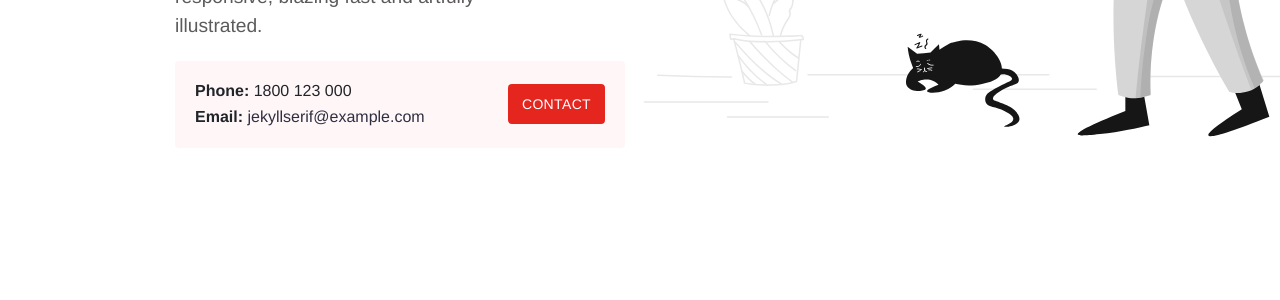
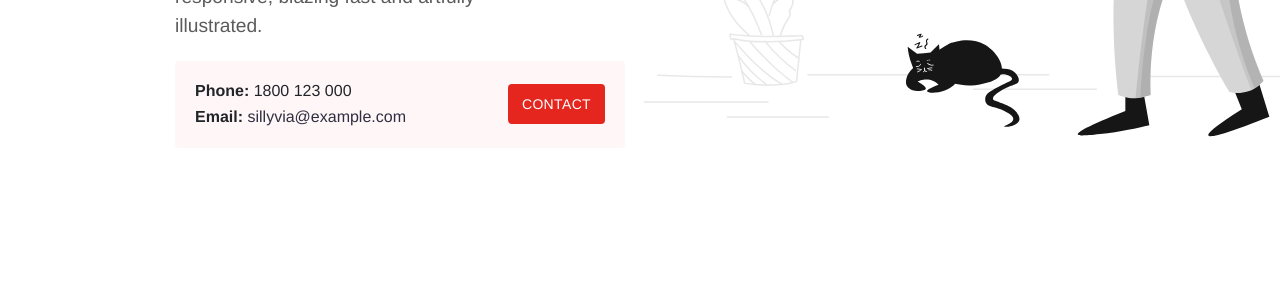
Before and after one commit to sylviaedr/edrelectronics, a Jekyll site: the page built from index.md, in a window 1280 px wide. Shown: the part 356-656 px from the top of the page. Built offline with Jekyll 4.4.1, drawn with Linux system fonts in a browser that asks for light colours.

Commit message:
Update contact.yml

```diff
--- a/_data/contact.yml
+++ b/_data/contact.yml
@@ -1,3 +1,3 @@
-email: 'jekyllserif@example.com'
+email: 'sillyvia@example.com'
 phone: '1800 123 000'
-contact_button_link: 'contact'
+contact_button_link: 'please contact'
```
